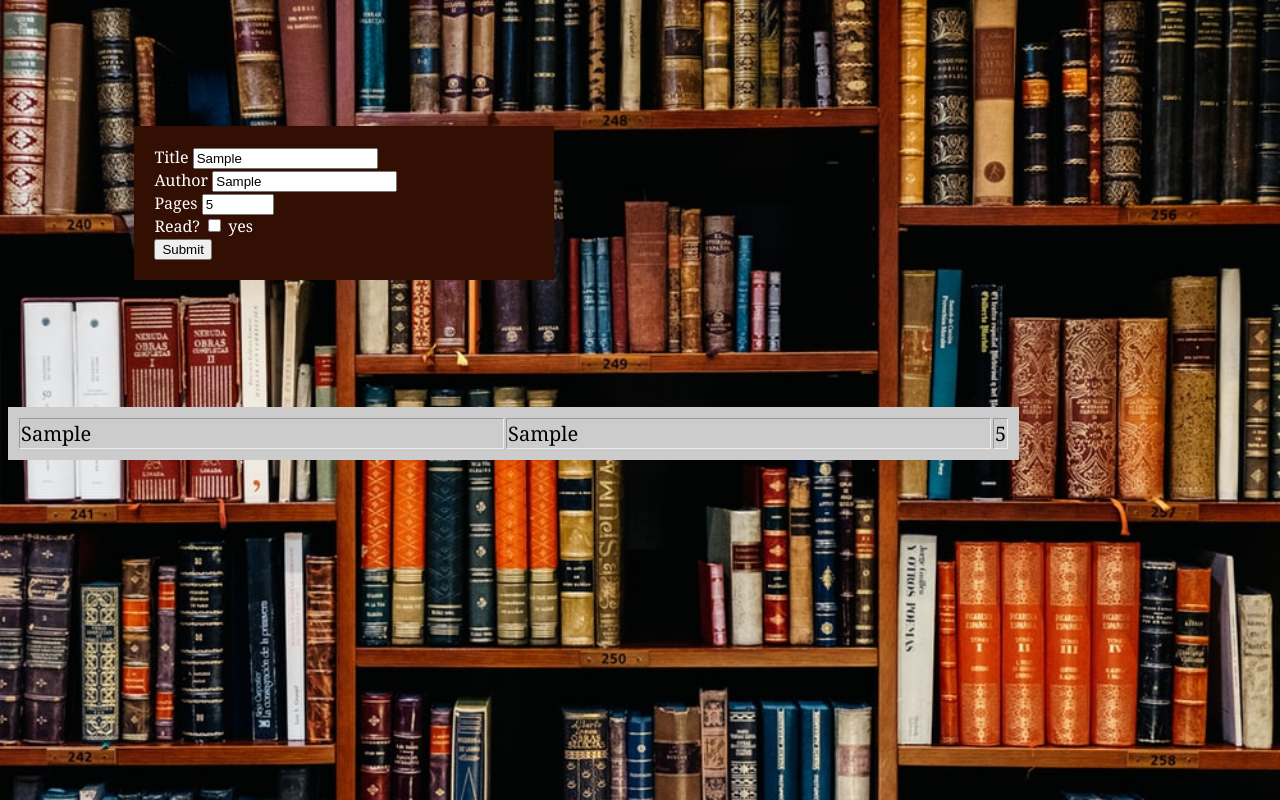
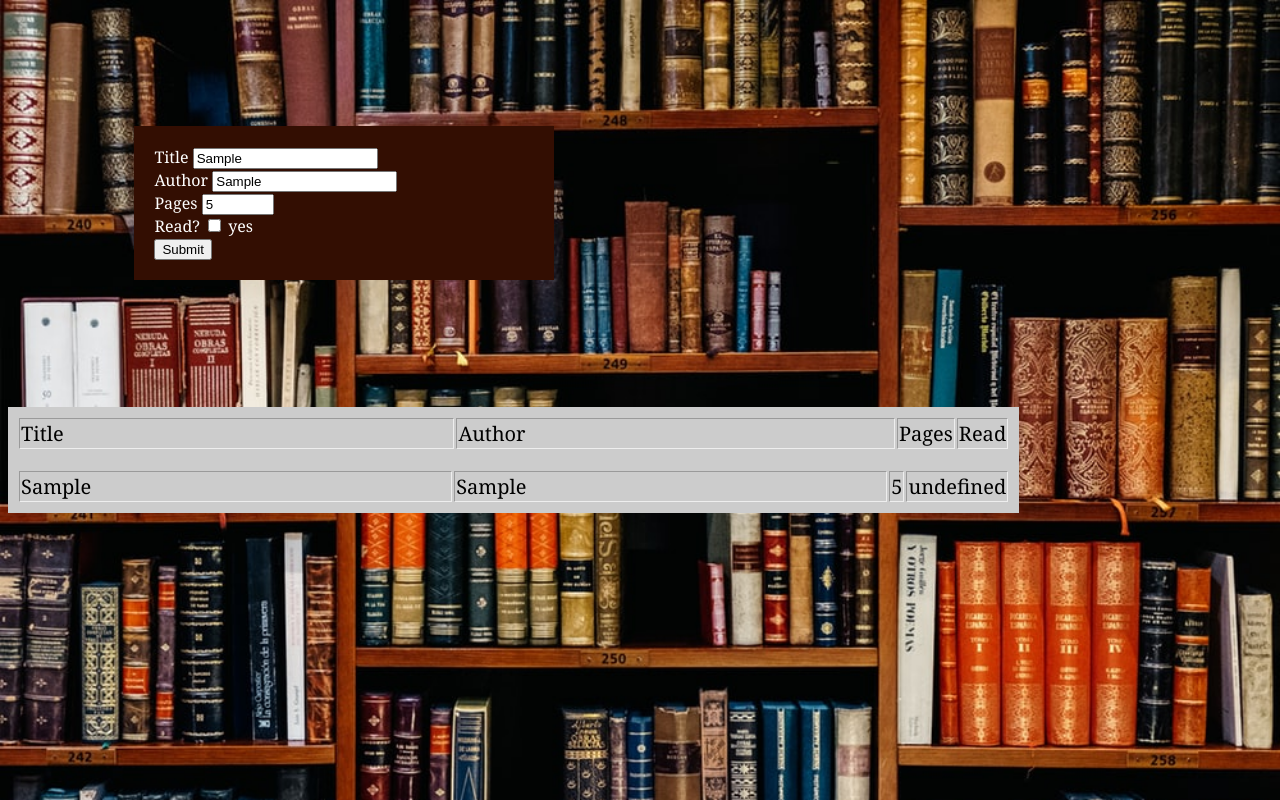
Before and after one commit to TechnicolorPanda/library, a plain HTML site: page index.html in a window 1280 px wide. Both pictures are taken after typing "Sample", "Sample", "5" into the empty fields and a click on the button "Submit". Drawn offline with Linux system fonts and the light colour scheme.

Commit message:
added column headings and clears form after entry

```diff
--- a/index.html
+++ b/index.html
@@ -14,13 +14,13 @@ href="style.css">
   <div id = "container">
     <div id = "form">
         <label for="title">Title</label>
-        <input type="text" id="title" class="text-input" name="title" maxlength="40"><br>
+        <input type="text" id="title" class="text-input" name="title" maxlength="40" onfocus="this.value=''"><br>
         <label for="author">Author</label>
-        <input type="text" id="author" class="text-input" name="author"maxlength="40"><br>
+        <input type="text" id="author" class="text-input" name="author"maxlength="40" onfocus="this.value=''"><br>
         <label for="pages">Pages</label>
-        <input type="number" id="pages" name="pages" min="1" max="9999"><br>
+        <input type="number" id="pages" name="pages" min="1" max="9999" onfocus="this.value=''"><br>
         <label for="read">Read?</label>
-        <input type="checkbox" id="read" name="read">
+        <input type="checkbox" id="read" name="read" value="true">
         <label for="read">yes</label><br>
         <button onclick="addBookToLibrary()">Submit</button>
     </div>
--- a/library.js
+++ b/library.js
@@ -1,3 +1,4 @@
+render("Title", "Author", "Pages", "Read");
 
 function Book(title, author, pages) {
     this.title = title
@@ -7,41 +8,39 @@ function Book(title, author, pages) {
 }
 
 function haveRead() {
-    let checkbox = document.querySelector("form");
-    checkbox.addEventListener("change", function() {
-        let read = checkbox.checked ? true : false;
-        console.log(read);
-    });
+    let read = document.getElementById("read").value;
+    //let checkbox = document.querySelector("form");
+    //checkbox.addEventListener("change", function() {
+    //    let read = checkbox.checked ? true : false;
+        return read;
+    //});
 }
 
 function addBookToLibrary() {
     let title = document.getElementById("title").value;
     let author = document.getElementById("author").value;
     let pages = document.getElementById("pages").value;
-    const myBook = new Book (title, author, pages);
+    let read = haveRead();
+    const myBook = new Book (title, author, pages, read);
     console.log(myBook.title);
     console.log(myBook.author);
     console.log(myBook.pages);
-    render(myBook.title, myBook.author, myBook.pages);
+    render(myBook.title, myBook.author, myBook.pages, myBook.read);
 }
 
 function render() {
-    let x = 1;
     const box = document.getElementById("box");
     const table = document.createElement("table");
     const tableBody = document.createElement("tableBody");
     let row = table.insertRow(0);
-    //for(let i = 0; i < x; i++){
-        //let row = document.createElement("tr");
-        //insertRow
-        for(let j = 0; j < 3; j++){
+    for(let j = 0; j < 4; j++){
         let cell = document.createElement("td");
         cell.innerHTML = (arguments[j]);
         row.appendChild(cell);
     }
     tableBody.appendChild(row);
-    //}
     table.appendChild(tableBody);
     box.appendChild(table);
     table.setAttribute("border", "2");
+    //document.getElementById("title").reset();
 }
```
Lines whose indentation alone changed are shown as unchanged.
